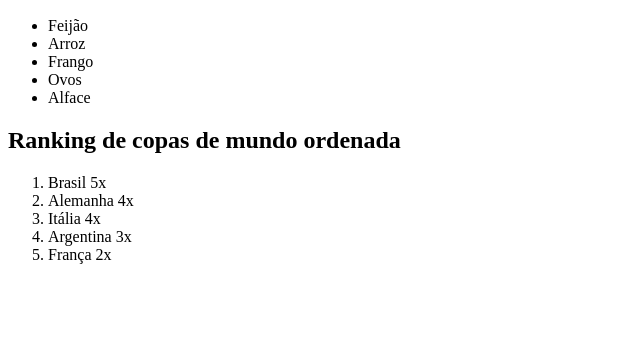
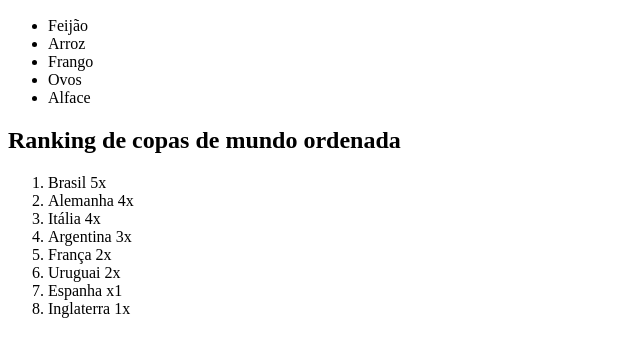
Before and after one commit to cjgoul4rt/aula-listas, a plain HTML site: page index.html in a window 1280 px wide. Shown: the part 110-466 px from the top of the page, without its empty margins (0-640 px from the left). Drawn offline with Linux system fonts and the light colour scheme.

Commit message:
adicionei as seleçoes restantes

```diff
--- a/index.html
+++ b/index.html
@@ -27,6 +27,9 @@
         <li>Itália 4x</li>
         <li>Argentina 3x</li>
         <li>França 2x</li>
+        <li>Uruguai 2x</li>
+        <li>Espanha x1</li>
+        <li>Inglaterra 1x</li>
     </ol>
 
 
```
